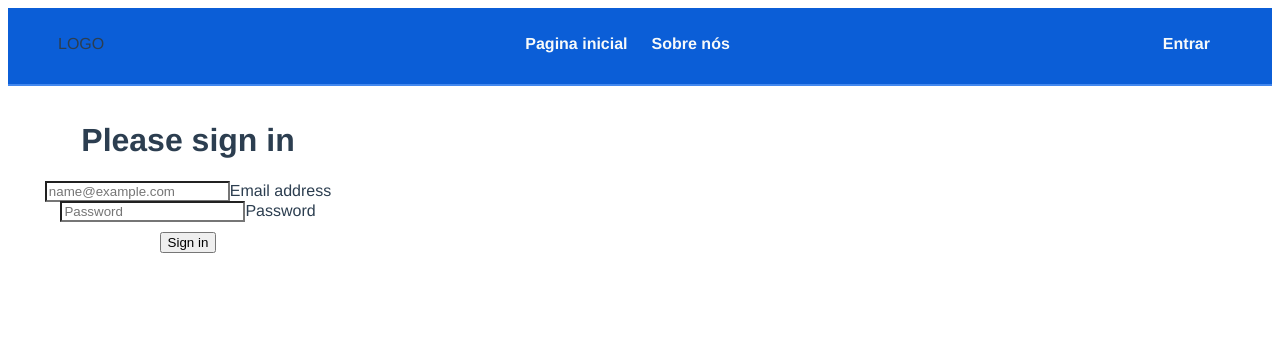
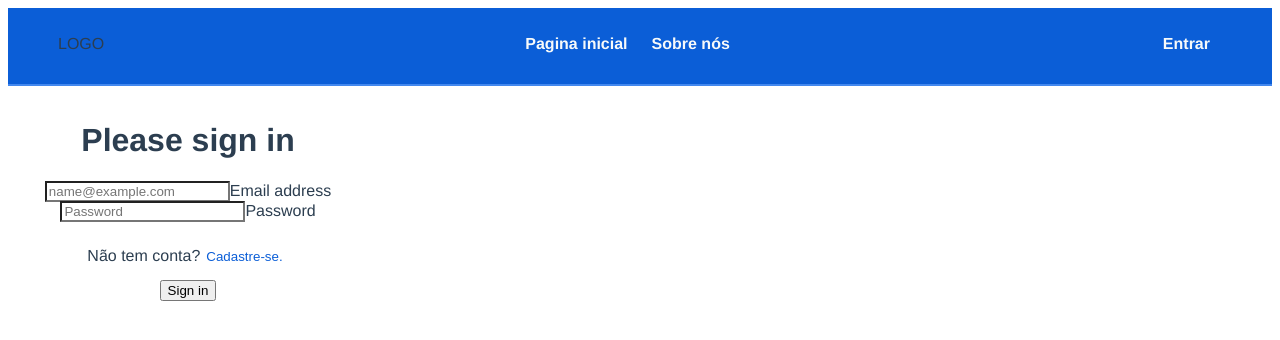
Before and after one commit to SilvanMoura/login-vue-laravel-front, a Vue app: page /login in a window 1280 px wide. Shown: the top 340 px of the page. Built offline with nearby package versions, Linux system fonts and the light colour scheme; the HTML template or start-up script is replaced by a standard one.

Commit message:
Redirecting user for login or registration

```diff
--- a/src/components/Navbar.vue
+++ b/src/components/Navbar.vue
@@ -42,6 +42,7 @@
             },
             logout(){
                 Cookies.remove("_myapp_token");
+                this.$router.push('/');
             }
         },
         mounted() {
--- a/src/views/Login.vue
+++ b/src/views/Login.vue
@@ -18,6 +18,12 @@
                 <input v-model="password" type="password" class="form-control" id="floatingPassword" placeholder="Password">
                 <label for="floatingPassword">Password</label>
             </div>
+
+            <div id="btn-register">
+                <span>Não tem conta?</span>
+                <button type="button" @click="loadRegister">Cadastre-se.</button>
+            </div>
+
 
             <button class="w-100 btn btn-lg btn-primary" type="submit">Sign in</button>
 
@@ -85,6 +91,9 @@
                     }, 3000);
                 }
 
+            },
+            loadRegister(){
+                this.$router.push('/register');
             }
         }
     }
@@ -113,4 +122,18 @@
     border-top-right-radius: 0;
     }
 
+    #btn-register{
+        margin: 15px 0;
+    }
+
+    #btn-register button{
+        background-color: #fff;
+        border: none;
+        color: #0b5ed7;
+    }
+
+    #btn-register button:hover{
+        color: #0c49a5;
+    }
+
 </style>
--- a/src/views/Register.vue
+++ b/src/views/Register.vue
@@ -27,6 +27,11 @@
             <div class="form-floating">
                 <input v-model="confirmPassword" type="password" class="form-control" id="floatingConfirmPassword" placeholder="Confirm assword">
                 <label for="confirmPassword">Confirm password</label>
+            </div>
+
+            <div id="btn-login">
+                <span>Já tem conta?</span>
+                <button type="button" @click="loadLogin">Entrar.</button>
             </div>
 
             <button class="w-100 btn btn-lg btn-primary" type="submit">Register</button>
@@ -97,6 +102,9 @@
                     }, 3000);
                 }
 
+            },
+            loadLogin(){
+                this.$router.push('/login');
             }
         }
     }
@@ -134,4 +142,18 @@
         border-top-left-radius: 0;
     }
 
+    #btn-login{
+        margin: 15px 0;
+    }
+
+    #btn-login button{
+        background-color: #fff;
+        border: none;
+        color: #0b5ed7;
+    }
+
+    #btn-login button:hover{
+        color: #0c49a5;
+    }
+
 </style>
```
